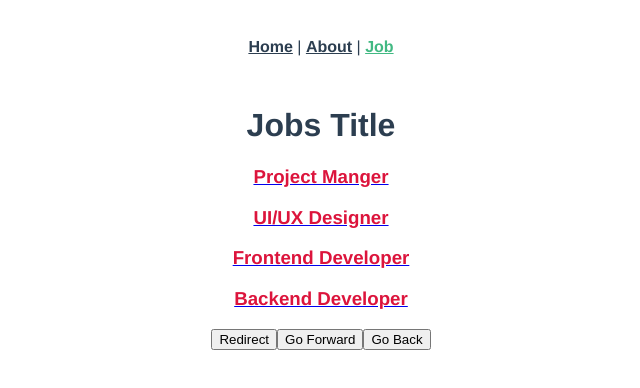
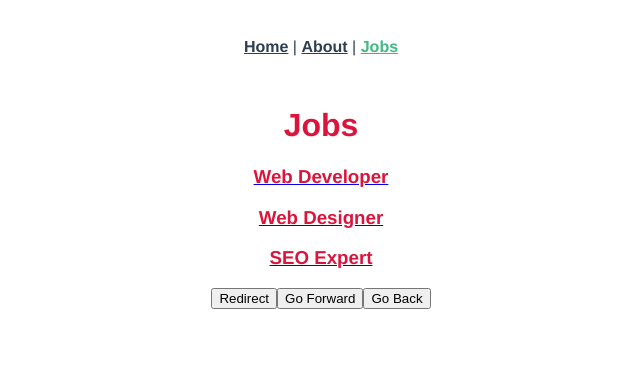
Before and after one commit to fisheeesh/Vue-Router, a Vue app: page /jobs in a window 1280 px wide. Shown: the top 388 px of the page, without its empty margins (319-959 px from the left). Built offline with nearby package versions, Linux system fonts and the light colour scheme.

Commit message:
recover all

```diff
--- a/src/App.vue
+++ b/src/App.vue
@@ -2,7 +2,7 @@
   <nav>
     <router-link :to="{name : 'home'}">Home</router-link> |
     <router-link :to="{name : 'about'}">About</router-link> |
-    <router-link :to="{name : 'jobs'}">Job</router-link>
+    <router-link :to="{name : 'jobs'}">Jobs</router-link>
   </nav>
   <router-view/>
   <button @click="redirect">Redirect</button>
--- a/src/router/index.js
+++ b/src/router/index.js
@@ -37,7 +37,7 @@ const routes = [
   },
   //catchAll
   {
-    path: "/:catchAll(.*)",
+    path :'/:catchAll(.*)',
     component : NotFound
   }
 ]
--- a/src/views/AboutView.vue
+++ b/src/views/AboutView.vue
@@ -1,5 +1,15 @@
 <template>
-  <div class="about">
-    <h1>This is an about page</h1>
+  <div>
+    <h1>This is About Page</h1>
   </div>
 </template>
+
+<script>
+export default {
+
+}
+</script>
+
+<style>
+
+</style>
--- a/src/views/HomeView.vue
+++ b/src/views/HomeView.vue
@@ -1,16 +1,18 @@
 <template>
-  <div class="home">
-    <h1>This is an home page</h1>
-    <p>Lorem ipsum dolor sit amet consectetur adipisicing elit. Nobis rerum sit ab architecto molestias et impedit autem
-      recusandae, iure voluptas eveniet aliquid aut itaque incidunt, tenetur non. Eaque, blanditiis reiciendis?</p>
-      <p>Lorem ipsum dolor sit amet consectetur adipisicing elit. Nobis rerum sit ab architecto molestias et impedit autem
-        recusandae, iure voluptas eveniet aliquid aut itaque incidunt, tenetur non. Eaque, blanditiis reiciendis?</p>
+  <div>
+    <h1>This is Home Page</h1>
+    <p>Lorem ipsum dolor sit, amet consectetur adipisicing elit. Molestias rem velit maiores assumenda sit vero alias
+      porro. Expedita, id ratione. Temporibus pariatur id nihil nostrum eos repellat vitae dicta quod.</p>
+    <p>Lorem ipsum dolor sit amet consectetur adipisicing elit. Fuga accusantium velit voluptatum cumque repellat
+      cupiditate incidunt, error modi, facere pariatur nesciunt sint similique laudantium culpa veniam quisquam rerum
+      harum illum!</p>
   </div>
 </template>
 
 <script>
-
 export default {
 
 }
 </script>
+
+<style></style>
--- a/src/views/NotFound.vue
+++ b/src/views/NotFound.vue
@@ -1,6 +1,6 @@
 <template>
-  <h2>404</h2>
-  <p>Not Found URL</p>
+    <h1>404</h1>
+    <p>Not Fount</p>
 </template>
 
 <script>
@@ -10,7 +10,7 @@ export default {
 </script>
 
 <style>
-h2{
-    color : crimson
+h1{
+    color: crimson;
 }
 </style>
--- a/src/views/jobs/JobsView.vue
+++ b/src/views/jobs/JobsView.vue
@@ -1,21 +1,22 @@
 <template>
-  <h1>Jobs Title</h1>
+  <div>
+    <h1>Jobs</h1>
     <div v-for="job in jobs" :key="job.id">
-    <router-link :to="{name : 'jobDetail', params : {id : job.id}}">
+      <router-link :to="{ name: 'jobDetail' , params : {id : job.title}}">
         <h3 class="jobs">{{ job.title }}</h3>
       </router-link>
+    </div>
   </div>
 </template>
 
 <script>
 export default {
-    data(){
-        return{
+  data() {
+    return {
       jobs: [
-                {id: 1, title: "Project Manger", detail : "Lead project"},
-                {id: 2, title: "UI/UX Designer", detail : "Design UI/UX"},
-                {id: 3, title: "Frontend Developer", detail : "Develop Frontend"},
-                {id: 4, title: "Backend Developer", detail : "Develop Backend"},
+        { id: 1, title: 'Web Developer', detail: 'Develop Website' },
+        { id: 2, title: 'Web Designer', detail: 'Design Website' },
+        { id: 3, title: 'SEO Expert', detail: 'Optimize Website' }
       ]
     }
   }
@@ -23,7 +24,7 @@ export default {
 </script>
 
 <style>
-.jobs{
+.jobs {
   color: crimson;
 }
 </style>
```
Also changed, not shown: src/views/jobs/JobDetail.vue (+6 -8 lines). Lines whose indentation alone changed are shown as unchanged.
